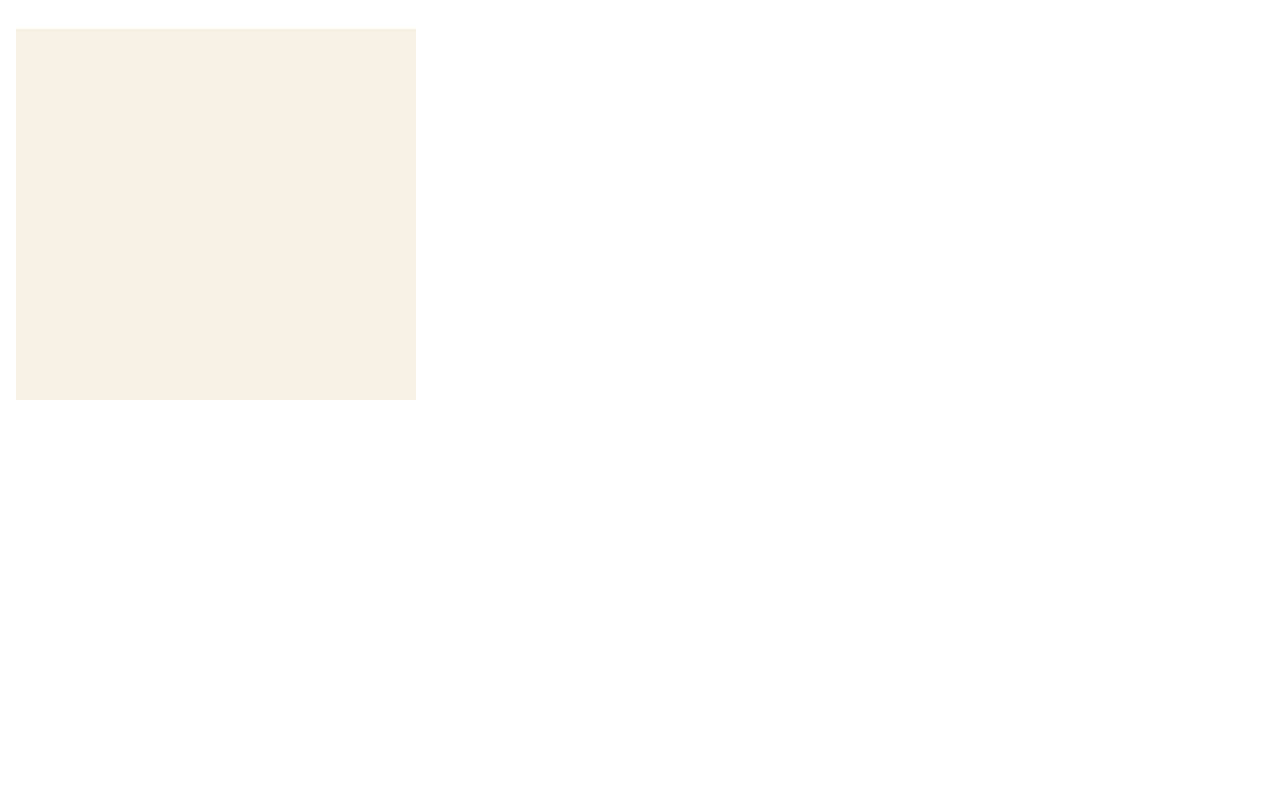
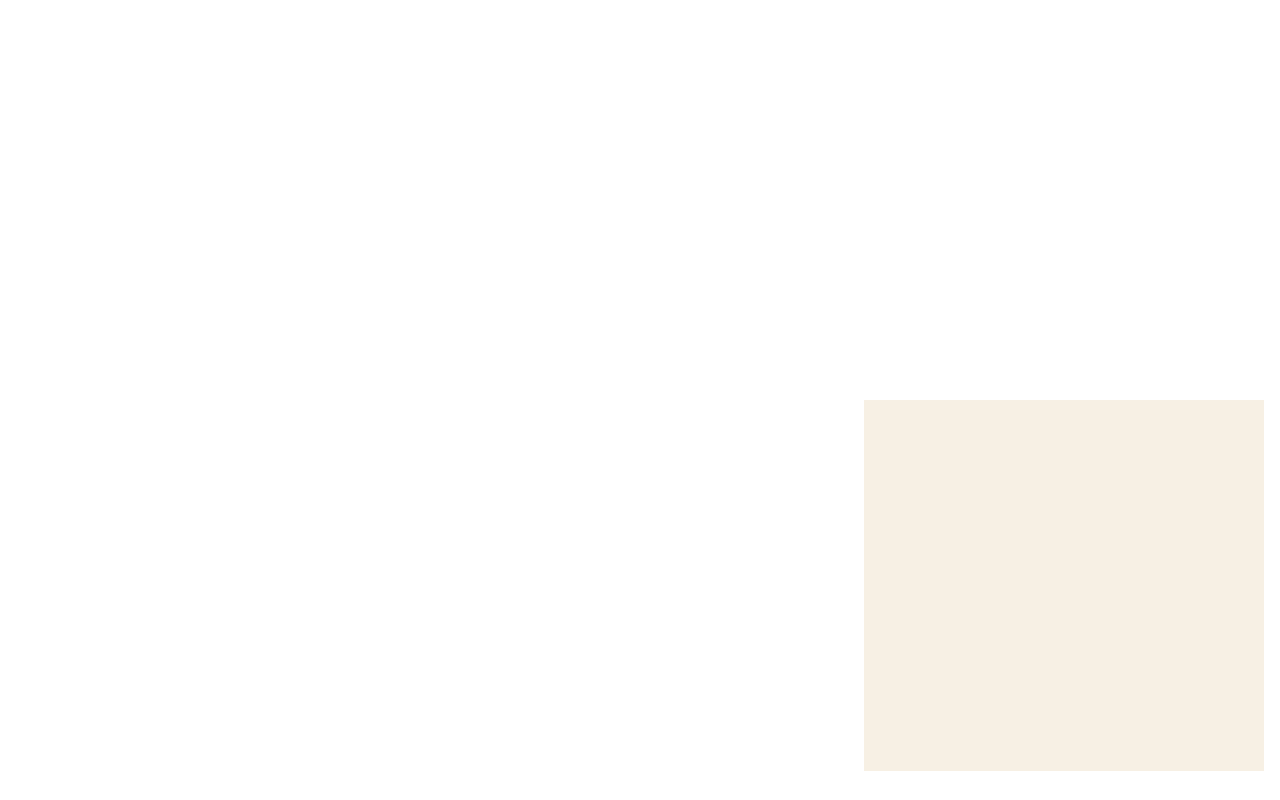
Before and after one commit to Jinterz/PseudoBlocks, a website built with webpack: page src/index.html in a window 1280 px wide. Built offline with nearby package versions, Linux system fonts and the light colour scheme; what blockly would draw is missing.

Commit message:
Change UI

```diff
--- a/src/index.css
+++ b/src/index.css
@@ -15,6 +15,7 @@ mainHeading {
   background: #015177;
 }
 
+/* Welcome screen components*/
 .backGround {
   width: 100%;
   height: 100%;
@@ -98,8 +99,11 @@ mainHeading {
   font-size: 30px;
 }
 
+/* End of welcome screen components*/
+
 #pageContainer {
   display: flex;
+  flex-direction: row-reverse;
   width: 100%;
   max-width: 100vw;
   height: 100vh;
--- a/src/index.html
+++ b/src/index.html
@@ -27,8 +27,8 @@
 
     <div id="pageContainer">
       <div id="outputPane">
+        <div id="output"></div>
         <pre id="generatedCode"><code></code></pre>
-        <div id="output"></div>
       </div>
       <div id="blocklyDiv"></div>
     </div>
```
